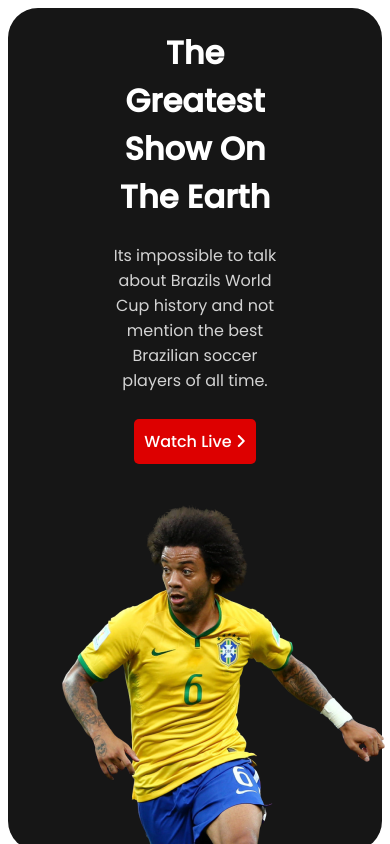
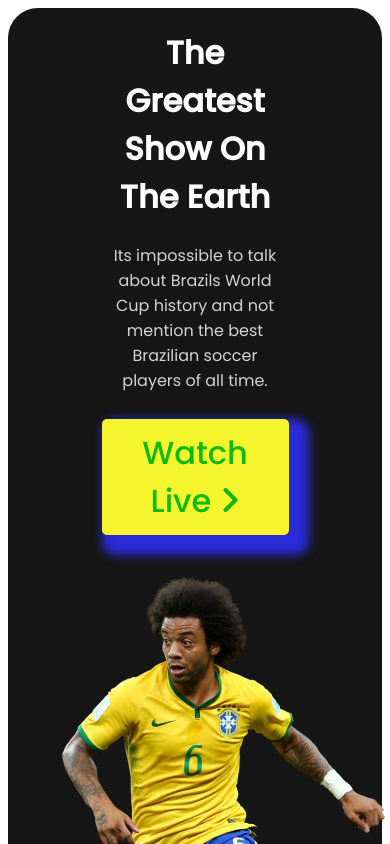
Before and after one commit to Akzaber/Assignment-2-world-cup, a plain HTML site: page blogs.html in a window 390 px wide. In both pictures the pointer is over the link "Watch Live". Shown: the top 844 px of the page. Drawn offline with Linux system fonts and the light colour scheme.

Commit message:
maximum commit

```diff
--- a/style.css
+++ b/style.css
@@ -1,4 +1,4 @@
-/* top banner */
+/* common style */
 body{
   font-family: 'Poppins', sans-serif;
 }
@@ -41,7 +41,7 @@ h1{
 }
 
 /*---------------
- blogs parts
+ blogs part
  ----------------- */
 
 .container{
@@ -95,7 +95,7 @@ blog-line{
 }
 
 /*----------
- bottom
+ bottom part
  -----------*/
 footer{
   background-color: #161616;
@@ -155,6 +155,10 @@ footer>span>a{
   .mini-part{
     width: 100%;
     margin-bottom: 30px;
+    background-color: #FFFF;
+  }
+  .anchor-btn>a{
+    border: 2px solid #DD0000;
   }
   footer>span>a{
     display: flex;
@@ -224,3 +228,16 @@ footer>span>a{
   margin-bottom: 53px;
 
 }
+
+/*------------- Animation part ------- */
+
+.watch-btn{
+  transition: display 3s, font-size 2s, background-color 2s, box-shadow 2s;
+}
+.watch-btn:hover{
+  display: inline-block;
+  color: rgb(14, 186, 14);
+  font-size: 2em;
+  background-color: rgb(245, 245, 46);
+  box-shadow: 10px 10px 10px 10px rgb(43, 43, 215);
+}
```
